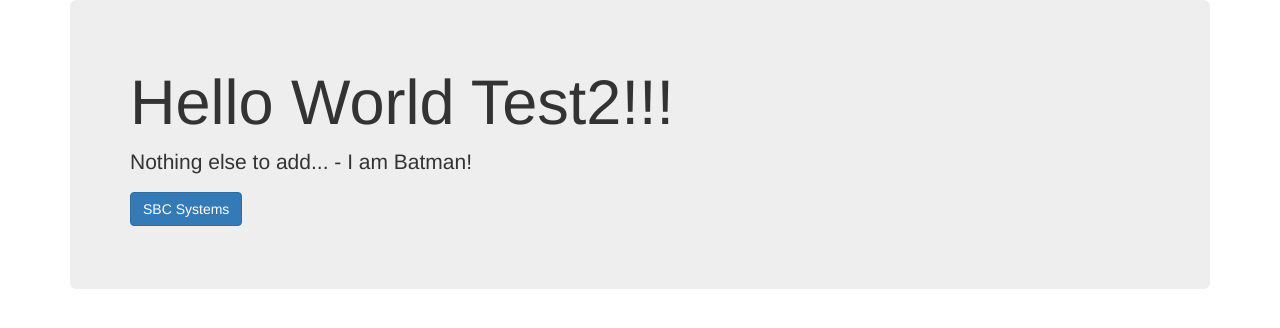
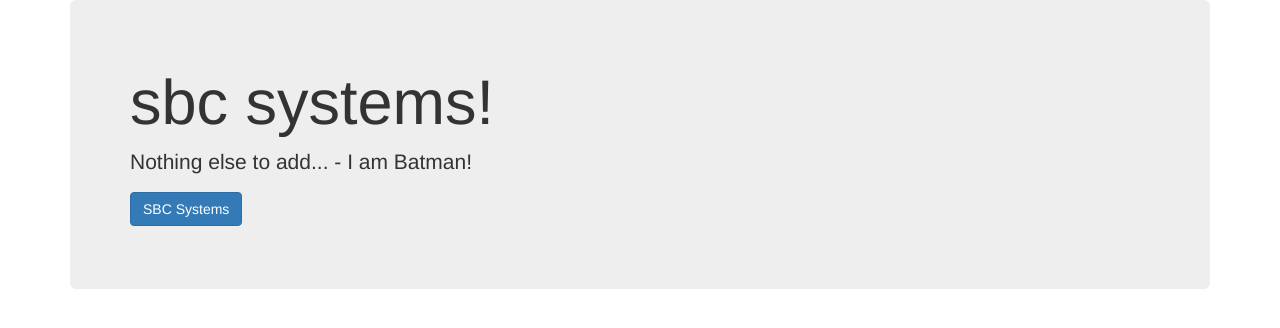
Before and after one commit to stankusl/test, a Node server app: page / in a window 1280 px wide. Shown: the top 328 px of the page. Run offline with Node 20, Linux system fonts and the light colour scheme; some libraries are stand-ins or nearby versions.

Commit message:
build success 2

```diff
--- a/views/home.jade
+++ b/views/home.jade
@@ -5,7 +5,7 @@ html
   body
     div.container
       div.jumbotron
-        h1 Hello World Test2!!!
+        h1 sbc systems!
         p Nothing else to add... - I am Batman!
         p
           a.btn.btn-primary(href="http://b2e-technologies.co.uk/") SBC Systems
```
